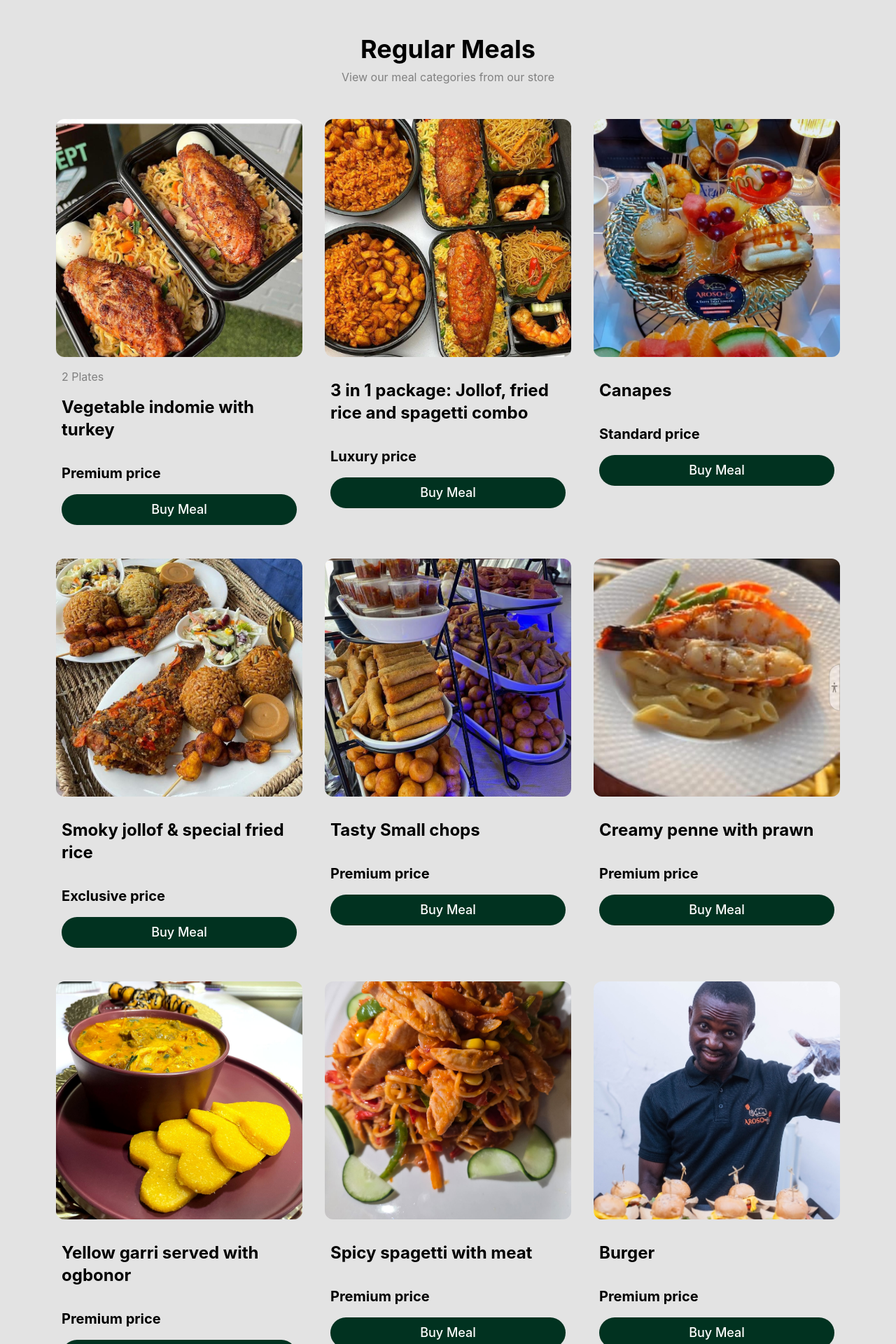
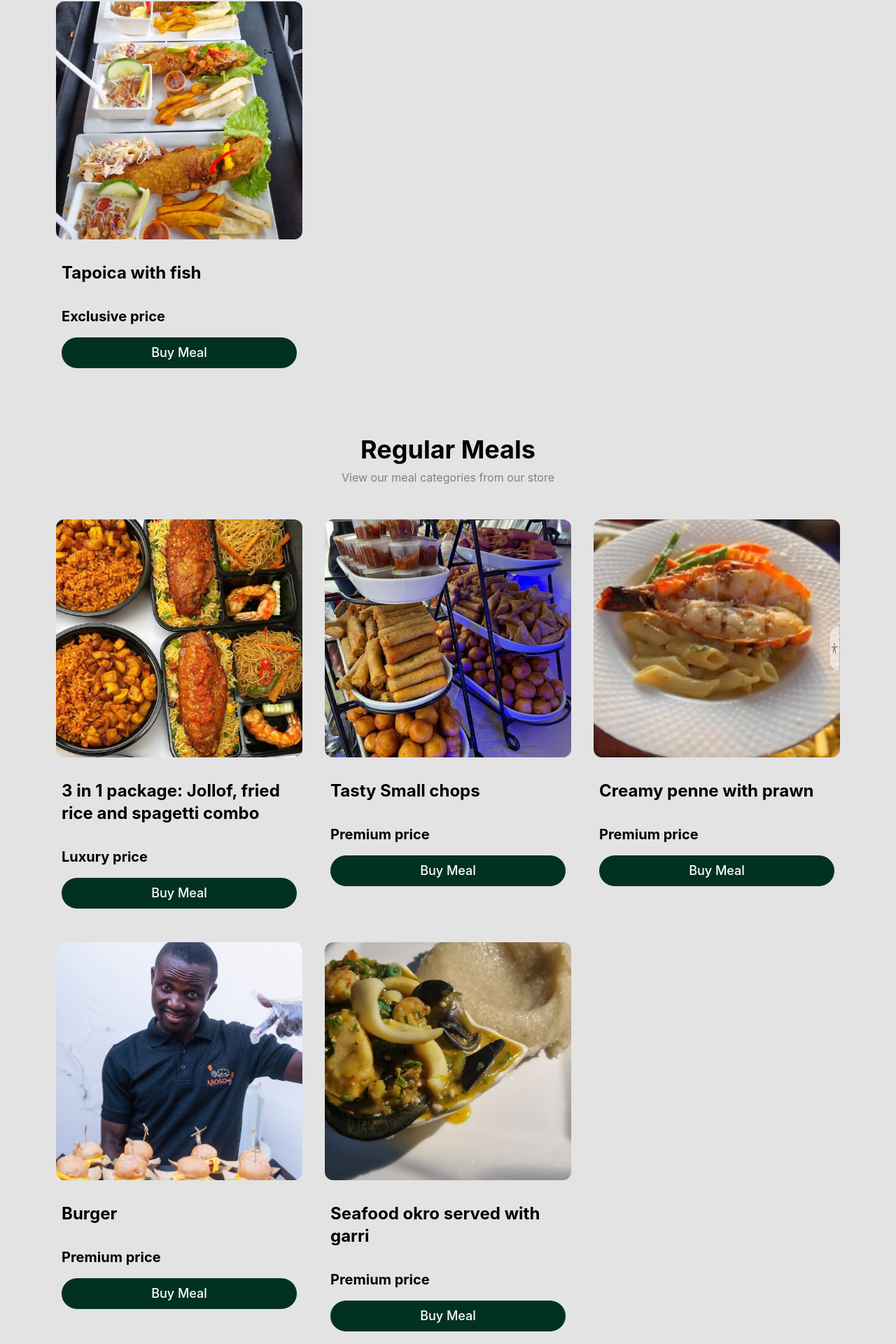
Before and after one commit to Larrybobby247/Arosoplus-Foodies, a React (Vite) app: page / in a window 1280 px wide. Shown: the part 3038-4958 px from the top of the page at 70% size. Built offline with nearby package versions, Linux system fonts and the light colour scheme.

Commit message:
third commit

```diff
--- a/src/components/ProductLists.js
+++ b/src/components/ProductLists.js
@@ -9,6 +9,8 @@ import Product7 from '../assets/product7.jpg';
 import Product8 from '../assets/product8.jpg';
 import Product9 from '../assets/product9.jpg';
 import Product10 from '../assets/product10.jpg';
+import Product11 from '../assets/product11.jpg';
+import Product12 from '../assets/product12.jpg';
 
 export const ProductLists = [
   {
@@ -80,7 +82,7 @@ export const ProductLists = [
   },
   {
     id: 8,
-    name: "Spicy spagetti with meat",
+    name: "Spicy spagetti with shredded chicken",
     // description: "Spiced, sautéed turkey and snails garnished with onions and bell peppers.",
     arrival: "top",
     image: Product8,
@@ -104,5 +106,23 @@ export const ProductLists = [
     image: Product10,
     category: "Sides & Proteins",
     priceTag: "Premium"
+  },
+  {
+    id: 11,
+    name: "Tapoica with fish",
+    // description: "Spiced, sautéed turkey and snails garnished with onions and bell peppers.",
+    arrival: "top",
+    image: Product11,
+    category: "Sides & Proteins",
+    priceTag: "Exclusive"
+  },
+  {
+    id: 12,
+    name: "Seafood okro served with garri",
+    // description: "Spiced, sautéed turkey and snails garnished with onions and bell peppers.",
+    arrival: "regular",
+    image: Product12,
+    category: "Sides & Proteins",
+    priceTag: "Premium"
   }
 ];
--- a/src/components/RegularProds.jsx
+++ b/src/components/RegularProds.jsx
@@ -5,6 +5,7 @@ import { Link } from 'react-router-dom'
 import {ProductLists} from './ProductLists'
 
 const RegularProds = () => {
+  const regularProds = ProductLists.filter(prod => prod.arrival === 'regular')
   return (
     <div>
       <div className='flex flex-col text-center gap-2 mb-12'>
@@ -12,7 +13,7 @@ const RegularProds = () => {
         <p className='text-grey'>View our meal categories from our store</p>
       </div>
       <div className='grid gap-8 md:grid-cols-2 lg:grid-cols-3 2xl:grid-cols-4'>
-        {ProductLists.map(product => {
+        {regularProds.map(product => {
           return(
             <div key={product.id} className='' data-aos="fade-right">
               <img src={product.image} alt="" className='rounded-xl h-[340px] w-full object-cover'/>
```
Also changed, not shown: src/assets/product11.jpg (added), src/assets/product12.jpg (added).
